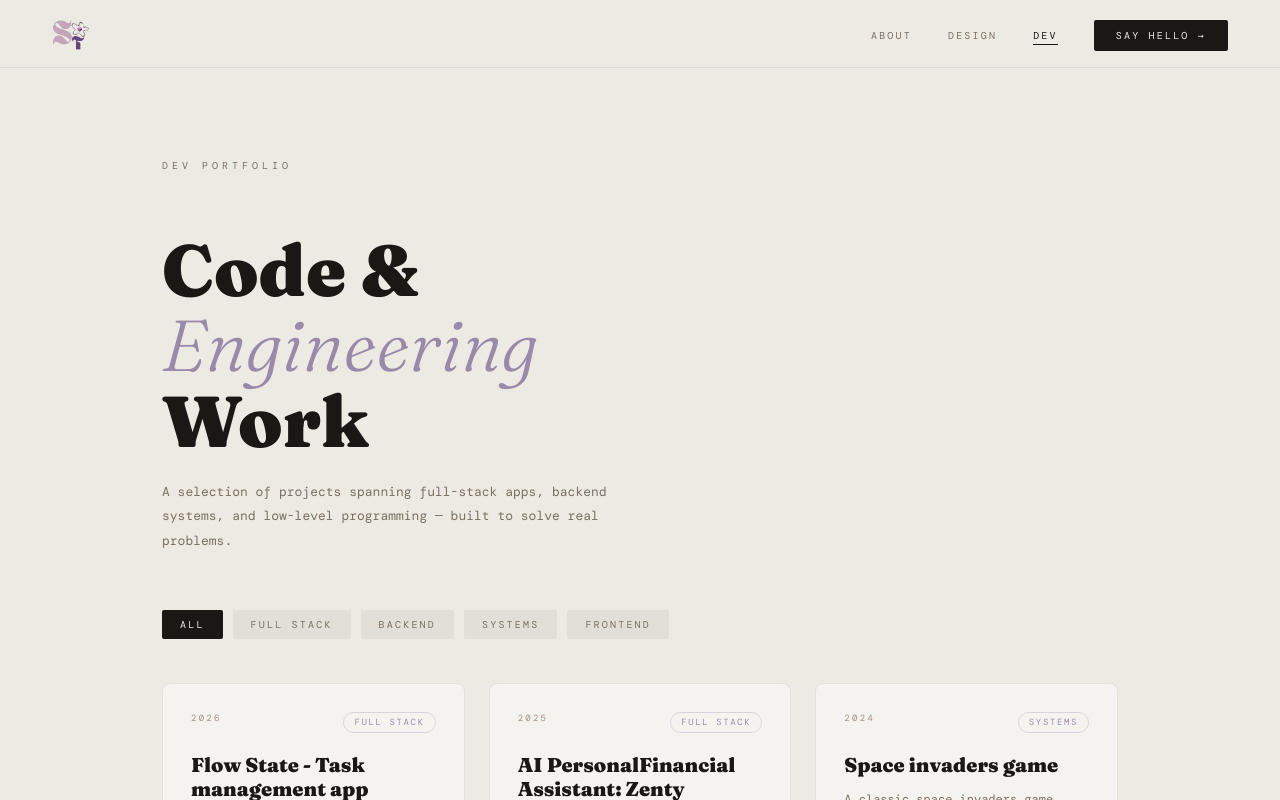
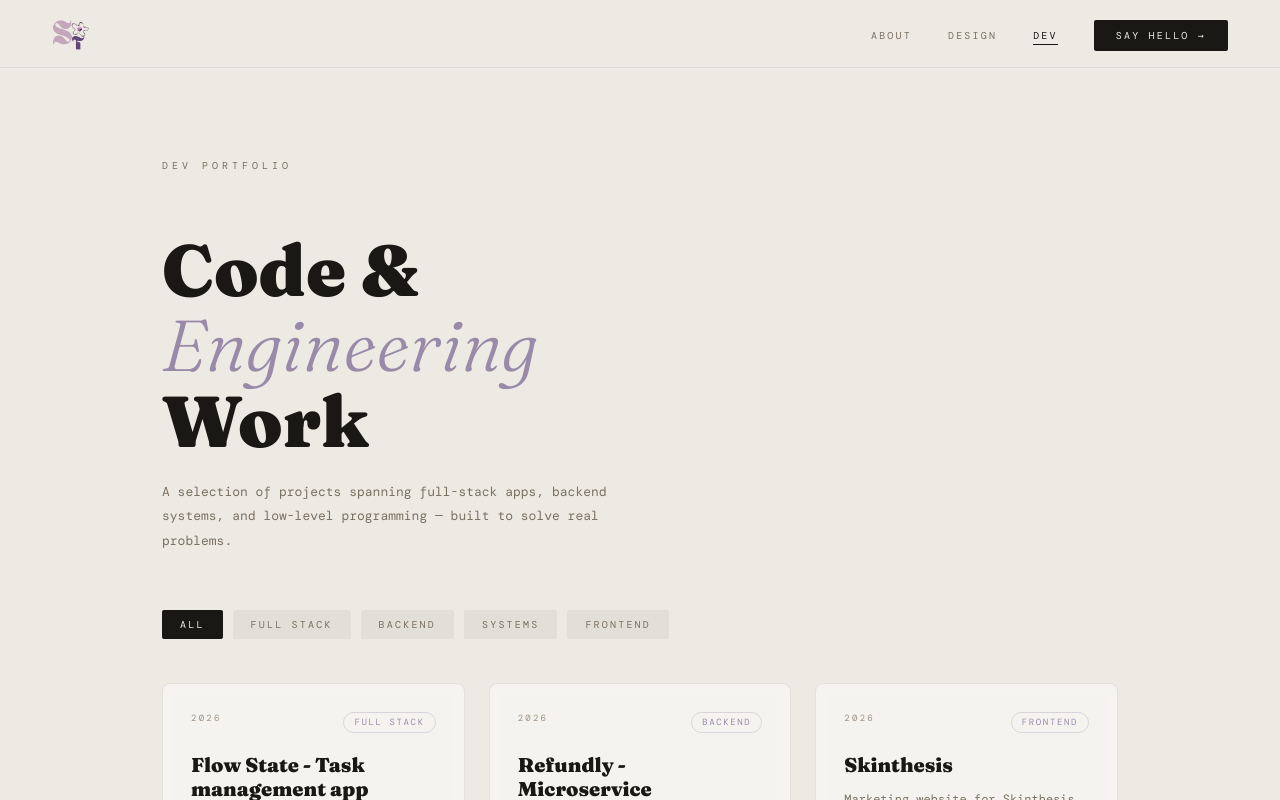
Before and after one commit to ShrutiTokekar/Portfolio-site, a React (Vite) app: page /projects in a window 1280 px wide. Shown: the top 800 px of the page. Built offline with nearby package versions, Linux system fonts and the light colour scheme; a web font is replaced by a local one.

Commit message:
Add new projects to Projects component

```diff
--- a/src/components/Projects.jsx
+++ b/src/components/Projects.jsx
@@ -2,14 +2,16 @@ import React, { useState, useEffect } from "react";
 
 const projects = [
   { id: 1, name: "Flow State - Task management app", description: "A full-stack task manager built with Java and React components, featuring a Java Spring Boot backend with RESTful APIs and a React frontend with dynamic task boards and real-time updates.", techStack: ["Java", "Maven", "Spring Boot", "React", "REST API"], link: "https://github.com/shrutitokekar/Flow-state", year: "2026", category: "Full Stack" },
-  { id: 2, name: "AI PersonalFinancial Assistant: Zenty", description: "A Full Stack AI based financial assistant made with python as the backend and nextjs as the frontend. It provides users with personalized financial insights, budgeting tools, and real-time market updates through an intuitive conversational interface.", techStack: ["Next.js", "TypeScript", "Tailwind CSS", "Python", "OpenAI API"], link: "https://github.com/shrutitokekar/AI-Personal-finance-Zenty", year: "2025", category: "Full Stack" },
-  { id: 3, name: "Space invaders game", description: "A classic space invaders game implemented in C++ using the SDLC library, featuring multiple levels and game state machine.", techStack: ["C++", "SDL", "Game Development"], link: "https://github.com/shrutitokekar/space-invaders", year: "2024", category: "Systems" },
-  { id: 4, name: "Steganography in BMP", description: "C program that hides and extracts secret messages within BMP images using least significant bit manipulation.", techStack: ["C", "File I/O", "Binary"], link: "https://github.com/shrutitokekar/steganography-in-BMP", year: "2024", category: "Systems" },
-  { id: 5, name: "Preemptive SJF Scheduler", description: "OS scheduling algorithm implementation in C with I/O handling, process queues, context switching, and deadline tracking.", techStack: ["C", "Linux", "OS Concepts"], link: "https://github.com/shrutitokekar/Preemptive-SJF-Scheduler", year: "2024", category: "Systems" },
-  { id: 6, name: "Music Analyzer Backend", description: "PHP-based backend for a music analytics platform with RESTful API endpoints, Docker containerization, and MySQL.", techStack: ["PHP", "MySQL", "Docker", "REST API"], link: "https://github.com/shrutitokekar/music-analyzer-backend", year: "2023", category: "Backend" },
-  { id: 7, name: "Student Management System", description: "Java-based system to manage student records with full CRUD operations and data visualization.", techStack: ["Java", "MySQL"], link: "https://github.com/shrutitokekar/student-management-system", year: "2023", category: "Backend" },
-  { id: 8, name: "Online Shopping System", description: "A Java application designed to provide an interactive platform for online shopping. Users can register, browse products, manage their shopping carts, and process orders through a console-based interface.", techStack: ["Java", "MySQL"], link: "https://github.com/shrutitokekar/OnlineShoppingSystem", year: "2022", category: "Backend" },
-  { id: 9, name: "TO-do List", description: "Simple to-do list built using HTML, CSS, and JavaScript that allows users to add, edit, and delete tasks with a clean interface.", techStack: ["HTML", "CSS", "JavaScript"], link: "https://github.com/shrutitokekar/Todolist", year: "2022", category: "Frontend" },
+  { id: 2, name: "Refundly - Microservice", description: "A real-time return fraud detection platform for e-commerce systems built with a Go microservice architecture and a C++ administrative dashboard.", techStack: ["Go", "Gin", "C++", "Drogon", "PostgreSQL", "Redis", "Docker"], link: "https://github.com/shrutitokekar/Refundly", year: "2026", category: "Backend"},
+  { id: 3, name: "Skinthesis", description: "Marketing website for Skinthesis, a biotech beauty startup — built with Next.js 14, TypeScript, and Tailwind CSS. Converted from a static HTML/CSS/JS site featuring smooth scroll animations, interactive product UI, and a fully responsive design.", techStack: ["Next.js 14", "TypeScript", "Tailwind CSS", "React"], link: "https://github.com/shrutitokekar/Skinthesis", year: "2026", category: "Frontend"},
+  { id: 4, name: "AI PersonalFinancial Assistant: Zenty", description: "A Full Stack AI based financial assistant made with python as the backend and nextjs as the frontend. It provides users with personalized financial insights, budgeting tools, and real-time market updates through an intuitive conversational interface.", techStack: ["Next.js", "TypeScript", "Tailwind CSS", "Python", "OpenAI API"], link: "https://github.com/shrutitokekar/AI-Personal-finance-Zenty", year: "2025", category: "Full Stack" },
+  { id: 5, name: "Space invaders game", description: "A classic space invaders game implemented in C++ using the SDLC library, featuring multiple levels and game state machine.", techStack: ["C++", "SDL", "Game Development"], link: "https://github.com/shrutitokekar/space-invaders", year: "2024", category: "Systems" },
+  { id: 6, name: "Steganography in BMP", description: "C program that hides and extracts secret messages within BMP images using least significant bit manipulation.", techStack: ["C", "File I/O", "Binary"], link: "https://github.com/shrutitokekar/steganography-in-BMP", year: "2024", category: "Systems" },
+  { id: 7, name: "Preemptive SJF Scheduler", description: "OS scheduling algorithm implementation in C with I/O handling, process queues, context switching, and deadline tracking.", techStack: ["C", "Linux", "OS Concepts"], link: "https://github.com/shrutitokekar/Preemptive-SJF-Scheduler", year: "2024", category: "Systems" },
+  { id: 8, name: "Music Analyzer Backend", description: "PHP-based backend for a music analytics platform with RESTful API endpoints, Docker containerization, and MySQL.", techStack: ["PHP", "MySQL", "Docker", "REST API"], link: "https://github.com/shrutitokekar/music-analyzer-backend", year: "2023", category: "Backend" },
+  { id: 9, name: "Student Management System", description: "Java-based system to manage student records with full CRUD operations and data visualization.", techStack: ["Java", "MySQL"], link: "https://github.com/shrutitokekar/student-management-system", year: "2023", category: "Backend" },
+  { id: 10, name: "Online Shopping System", description: "A Java application designed to provide an interactive platform for online shopping. Users can register, browse products, manage their shopping carts, and process orders through a console-based interface.", techStack: ["Java", "MySQL"], link: "https://github.com/shrutitokekar/OnlineShoppingSystem", year: "2022", category: "Backend" },
+  { id: 11, name: "TO-do List", description: "Simple to-do list built using HTML, CSS, and JavaScript that allows users to add, edit, and delete tasks with a clean interface.", techStack: ["HTML", "CSS", "JavaScript"], link: "https://github.com/shrutitokekar/Todolist", year: "2022", category: "Frontend" },
 ];
 
 const CATEGORIES = ["All", "Full Stack", "Backend", "Systems", "Frontend"];
```
